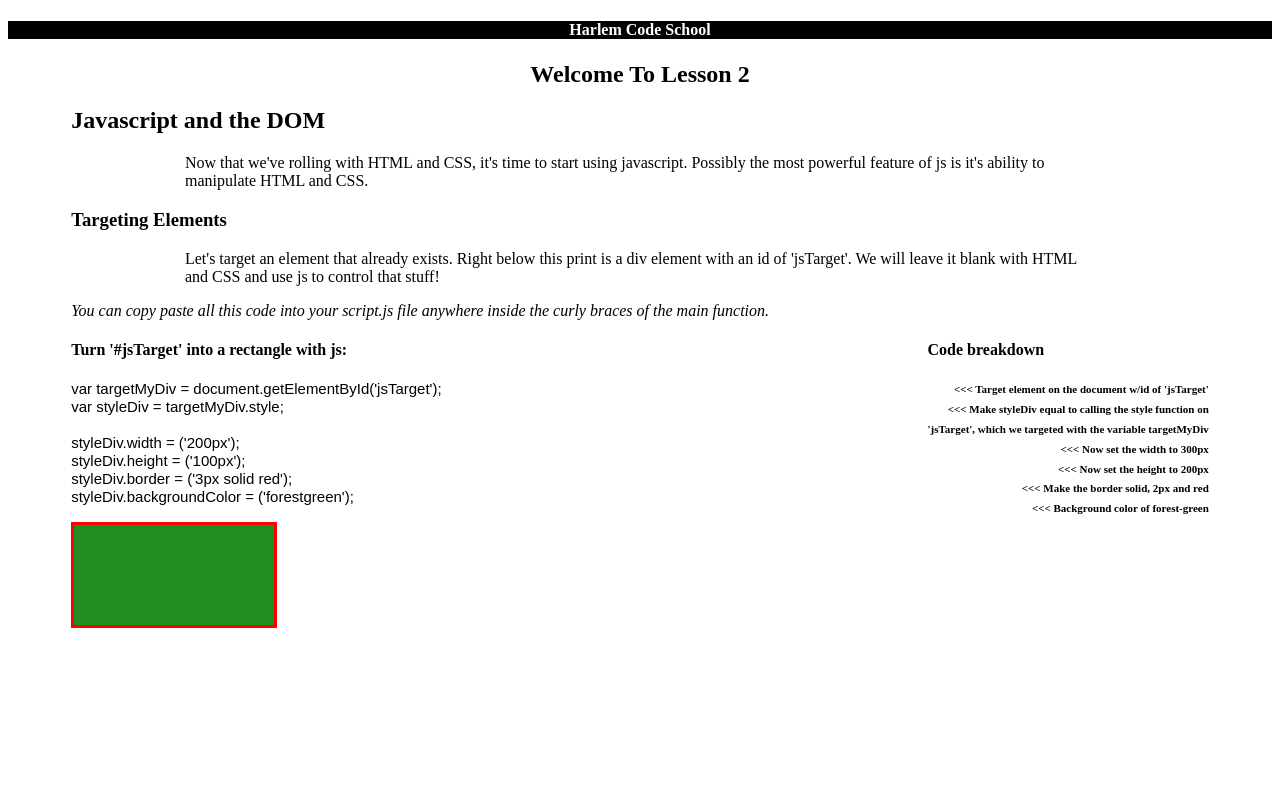
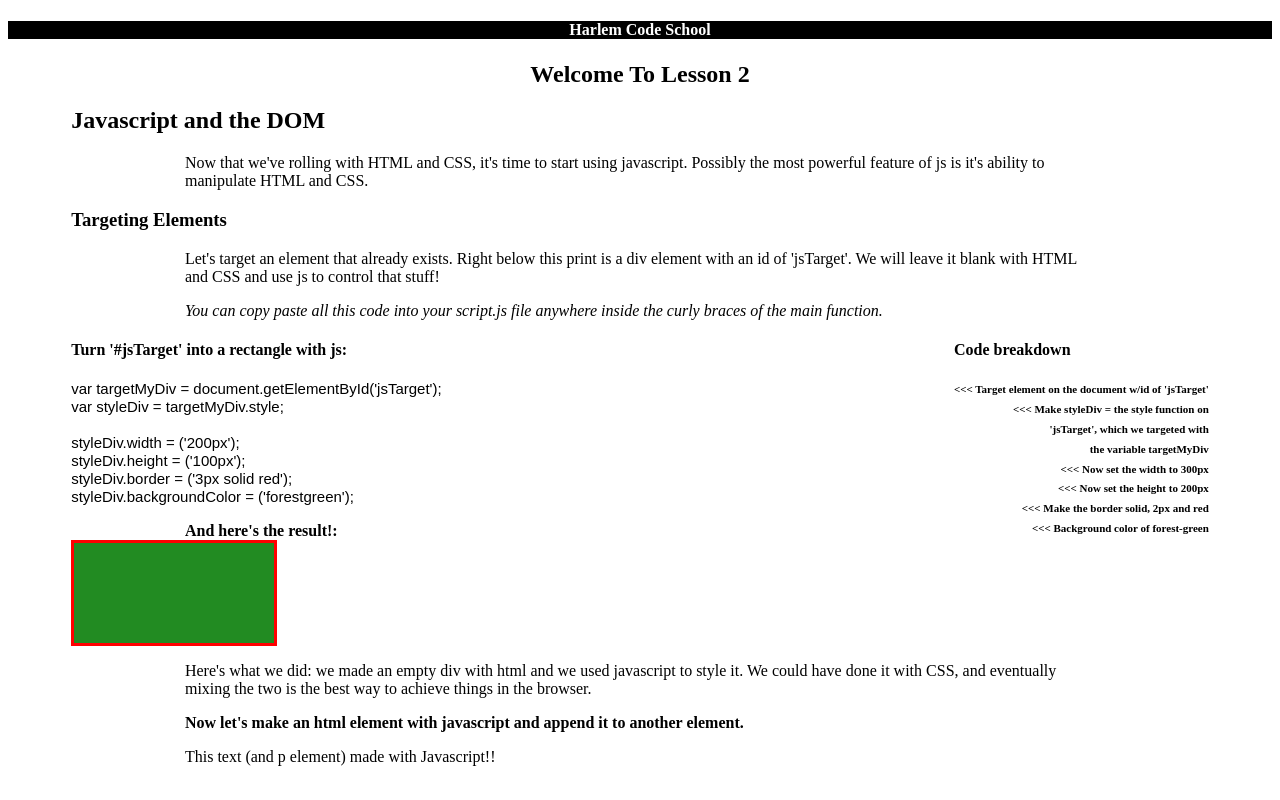
Before and after one commit to harlemCodeSchool/Lesson-2-Site, a plain HTML site: page index.html in a window 1280 px wide. Drawn offline with Linux system fonts and the light colour scheme.

Commit message:
added more

```diff
--- a/index.html
+++ b/index.html
@@ -42,13 +42,16 @@
 				styleDiv.backgroundColor = ('forestgreen');
 			</div></code></p>
 
+			<strong>And here's the result!: </strong>
+
 			<div id="jsTarget"></div>
 			<div class="targeting-sidebar">
+			<!-- Using a <p> tag each line because I'm using the '<' character -->
 				<h4> Code breakdown </h4>
-				<p> <<< Target element on the document w/id of 'jsTarget'
-				</p>
-				<p> <<< Make styleDiv equal to calling the style function on</p>
-				<p>'jsTarget', which we targeted with the variable targetMyDiv</p>
+				<p> <<< Target element on the document w/id of 'jsTarget'</p>
+				<p> <<< Make styleDiv = the style function on</p>
+				<p>'jsTarget', which we targeted with </p>
+				<p> the variable targetMyDiv</p>
 				<p> <<< Now set the width to 300px</p>
 				<p> <<< Now set the height to 200px</p>
 				<p> <<< Make the border solid, 2px and red</p>
@@ -58,6 +61,20 @@
 		</div>
 
 	</section>
+
+	<section id="jsDivCreation">
+
+		<p> Here's what we did: we made an empty div with html
+				and we used javascript to style it. We could have done
+				it with CSS, and eventually mixing the two is the best
+				way to achieve things in the browser.
+	  </p>
+	  <strong> Now let's make an html element with javascript
+	  		    and append it to another element.
+	  </strong>
+
+
+	</section>
   </div>
 </body>
 <script src="script.js"></script>
--- a/script.js
+++ b/script.js
@@ -5,7 +5,7 @@ window.onload = function(){
 
 	console.log('script.js reporting!');
 
-
+  // Style div with id #jsTarget
 	var targetMyDiv = document.getElementById('jsTarget');
 	var styleDiv = targetMyDiv.style;
 	 styleDiv.width = ('200px');
@@ -15,5 +15,12 @@ window.onload = function(){
 
 
 
+  // Create a div with id #createdWithJavascript
+  var section = document.getElementById('jsDivCreation');
+  var newDiv = document.createElement('p');
+  newDiv.id = "createdWithJavascript";
+  newDiv.innerHTML = "This text (and p element) made with Javascript!!";
+
+  section.appendChild(newDiv);
 
 }
--- a/style.css
+++ b/style.css
@@ -14,7 +14,7 @@ body > h2 {
 	padding-right: 5%;
 }
 
-section > p {
+section > p, b, i, strong, a {
   padding-left: 10%;
 	width: 80%;
 }
```
